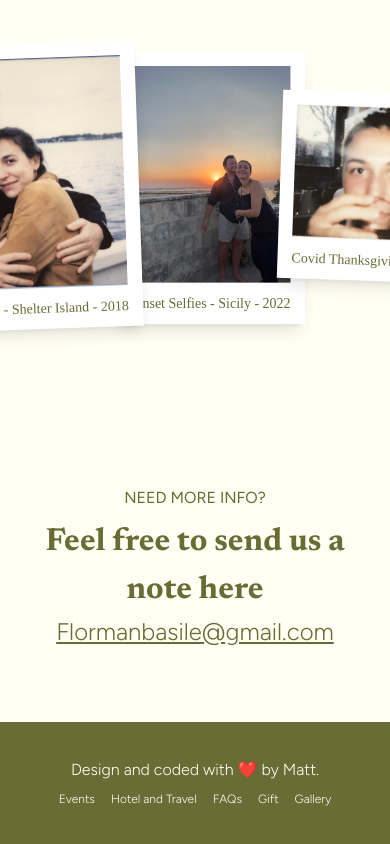
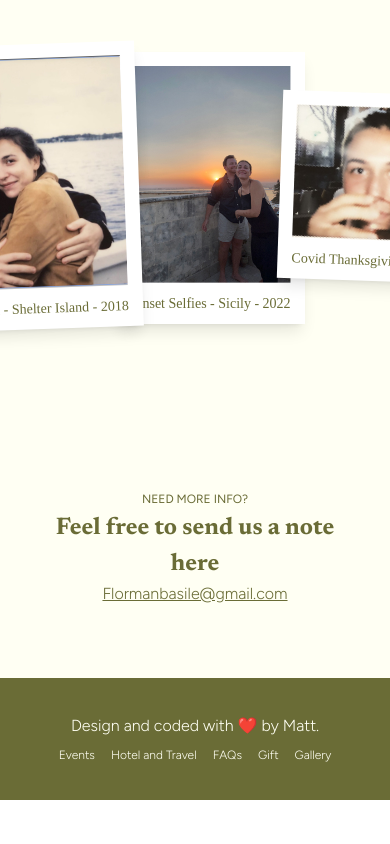
Before and after one commit to mattbasile/matt-syl-wedding, a Next.js app: page / in a window 390 px wide. Shown: the part 8495-9339 px from the top of the page. After the commit the page ends 9295 px from the top, so only its background shows below. Built offline with nearby package versions, Linux system fonts and the light colour scheme; a web font is replaced by a local one.

Commit message:
fixing footer

```diff
--- a/pages/index.js
+++ b/pages/index.js
@@ -431,16 +431,16 @@ export default function Home() {
           id="contact"
           className="max-w-[1440px] pb-[72px] md:pb-[144px] bg-theme-light text-theme-dark text-center"
         >
-          <div className="px-[32px] md:px-[76px] space-y-2">
-            <span className="uppercase text-[16px] md:text-[24px] ">
+          <div className="px-[32px] md:px-[76px] md:space-y-2">
+            <span className="uppercase text-[12px] md:text-[24px] ">
               NEED MORE INFO?
             </span>
-            <h2 className="font-newsreader text-[32px] md:text-[64px] font-bold ">
+            <h2 className="font-newsreader text-[24px] md:text-[64px] font-bold ">
               Feel free to send us a note here
             </h2>
             <a
               href="mailto:Flormanbasile@gmail.com"
-              className=" text-[24px] md:text-[64px] font-light underline hover:bg-theme-dark hover:text-theme-light "
+              className="text-[16px] md:text-[64px] font-light underline hover:bg-theme-dark hover:text-theme-light "
             >
               Flormanbasile@gmail.com
             </a>
```
